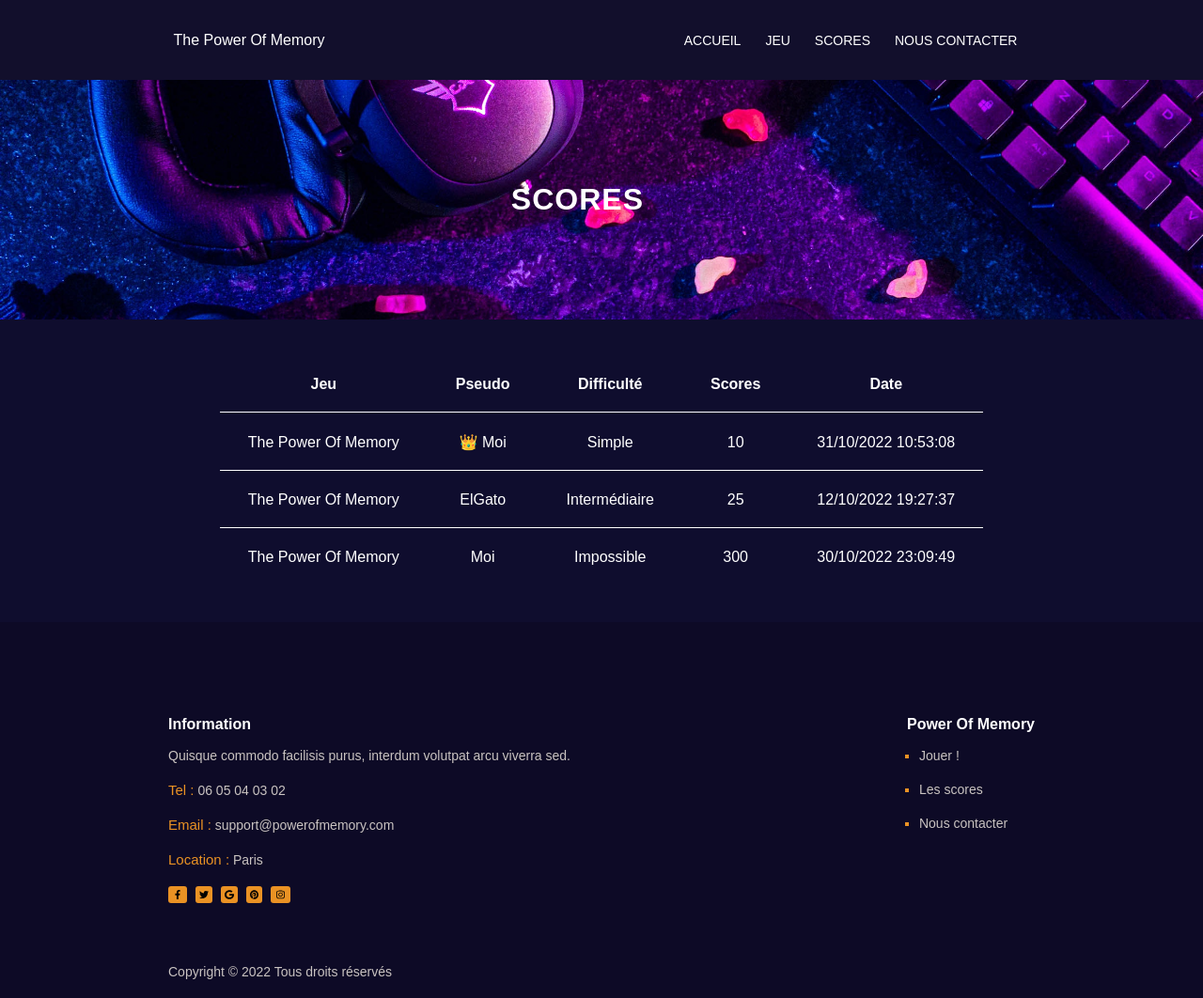
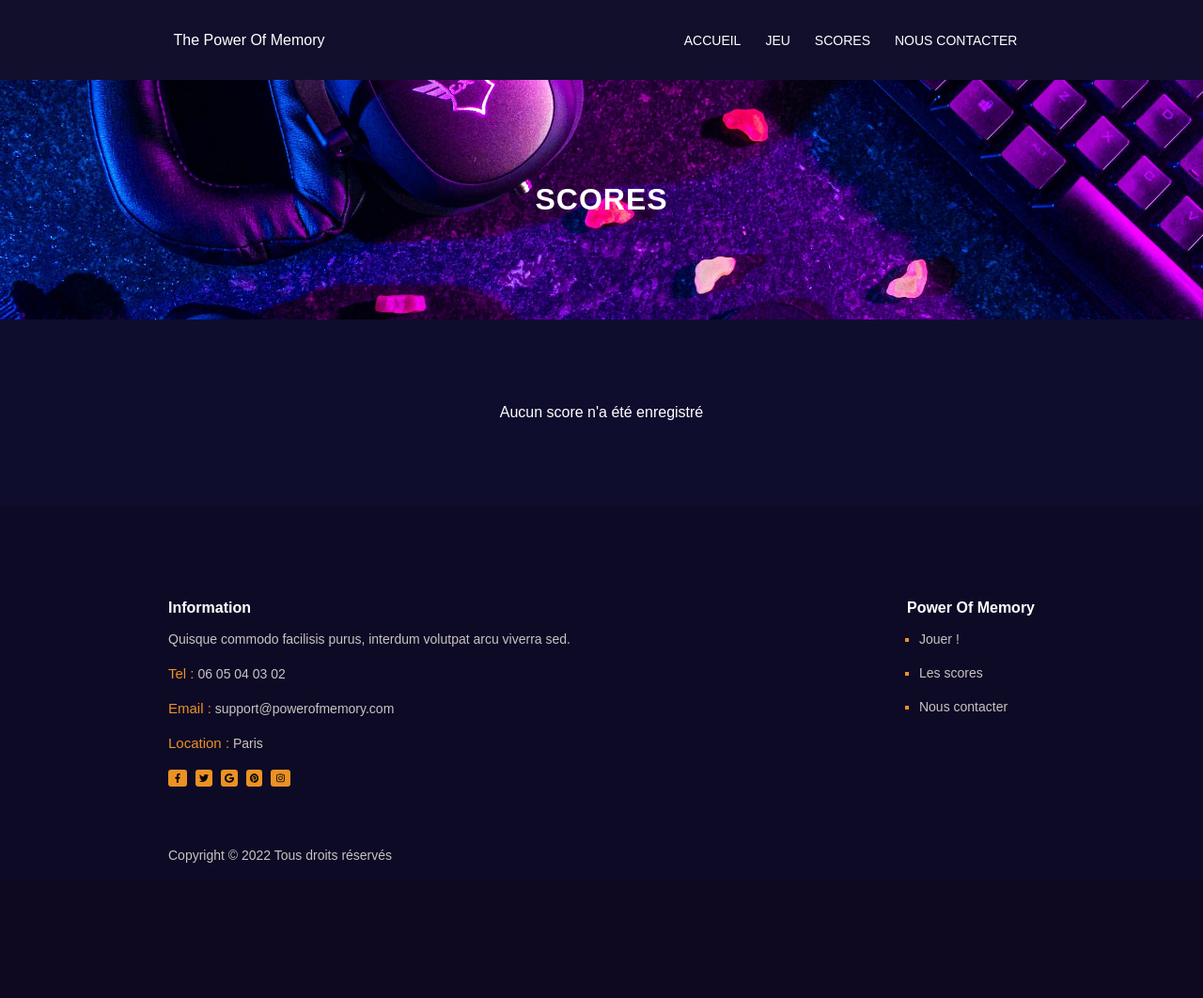
Before and after one commit to raphaelglt/memory, a PHP site: page /scores.php in a window 1280 px wide. Shown: the whole page at 94% size. After the commit the page ends 918 px from the top, so only its background shows below. Run offline with PHP 8.4, Linux system fonts and the light colour scheme; tables that the repository leaves empty hold one stand-in row (values such as "Sample post").

Commit message:
get scores

```diff
--- a/assets/css/maPage.css
+++ b/assets/css/maPage.css
@@ -12,8 +12,6 @@ header {
     display: flex;
     flex: 1;
     flex-direction: column;
-}
-header{
     min-height:50px;
 }
 main {
@@ -30,9 +28,6 @@ h1 {
     letter-spacing: 1px;
     color: white;
     position: relative;
-    right: 2%;
-
-
 }
 #head p, #head a {
 
--- a/assets/css/scores.css
+++ b/assets/css/scores.css
@@ -29,3 +29,9 @@ td {
 .memory-link:hover {
     color: rgb(234, 146, 36);
 }
+#no-score-text {
+    font-family: "Poppins", sans-serif;
+    color: white;
+    margin: 50px;
+    font-size: 16px;
+}
--- a/scores.php
+++ b/scores.php
@@ -1,3 +1,10 @@
+<?php
+//select all the scores from the db
+include('./includes/database.inc.php');
+$sql = file_get_contents('./sql/scoreall.sql');
+$stmt = $dbh->query($sql);
+?>
+
 <!DOCTYPE html>
 <!--[if lt IE 7]>      <html class="no-js lt-ie9 lt-ie8 lt-ie7"> <![endif]-->
 <!--[if IE 7]>         <html class="no-js lt-ie9 lt-ie8"> <![endif]-->
@@ -21,7 +28,11 @@
             ?>
             <main>
                 <div id="table-container">
+                <?php
+                        //display scores if here's scores
+                        if (isset($stmt) && $stmt->rowCount()>0) {?>
                     <table>
+
                         <thead>
                             <tr>
                                 <th>Jeu</th>
@@ -32,29 +43,24 @@
                             </tr>
                         </thead>
                         <tbody>
-                            <tr>
-                                <td><a href="memory.php" class="memory-link">The Power Of Memory</a></td>
-                                <td>👑 Moi</td>
-                                <td>Simple</td>
-                                <td>10</td>
-                                <td>31/10/2022 10:53:08</td>
-                            </tr>
-                            <tr>
-                                <td><a href="memory.php" class="memory-link">The Power Of Memory</a></td>
-                                <td>ElGato</td>
-                                <td>Intermédiaire</td>
-                                <td>25</td>
-                                <td>12/10/2022 19:27:37</td>
-                            </tr>
-                            <tr>
-                                <td><a href="memory.php" class="memory-link">The Power Of Memory</a></td>
-                                <td>Moi</td>
-                                <td>Impossible</td>
-                                <td>300</td>
-                                <td>30/10/2022 23:09:49</td>
-                            </tr>
+                            <?php
+                                foreach ($stmt as $row) {
+                                    ?><tr>
+                                        <td><a href='memory.php' class='memory-link'><?=$row['game_name']?></a></td>
+                                        <td><?=$row['user_pseudo']?></td>
+                                        <td><?=ucfirst($row['score_level'])?></td>
+                                        <td><?=$row['score_value']?></td>
+                                        <td><?=$row['score_datetime']?></td>
+                                    </tr><?php
+                                }
+                            ?>
                         </tbody>
                     </table>
+                    <?php
+                        } else {
+                            ?><p id="no-score-text">Aucun score n'a été enregistré</p><?php
+                        }
+                    ?>
                 </div>
             </main>
             <?php
--- a/sql/scoreall.sql
+++ b/sql/scoreall.sql
@@ -1,4 +1,4 @@
-SELECT game_name,score_level,user_pseudo,score_value FROM Scores
+SELECT game_name,score_level,user_pseudo,score_value,score_datetime FROM Scores
 INNER JOIN Utilisateurs ON Scores.score_user_id = Utilisateurs.user_id
 INNER JOIN Jeux ON Scores.score_game_id = Jeux.game_id
-ORDER BY game_name ASC, score_level ASC, score_value ASC
+ORDER BY score_level ASC, game_name ASC, score_value DESC;
```
